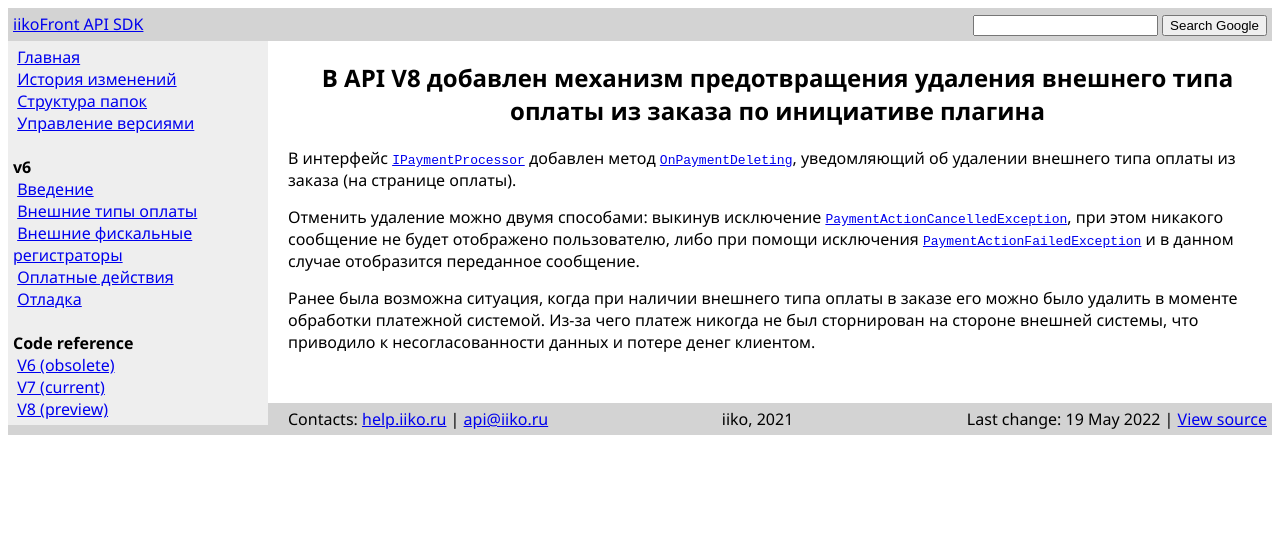
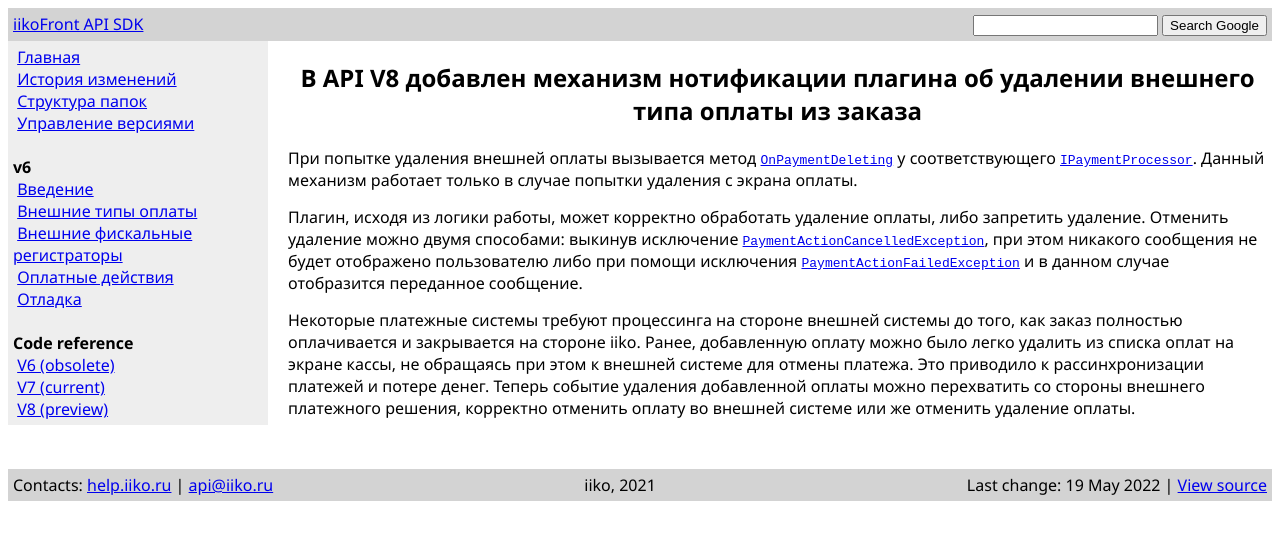
Before and after one commit to iiko/front.api.doc, a Jekyll site: the page built from _posts/2022-03-18-external-payment-removing-api-notification.md, in a window 1280 px wide. Shown: the top 540 px of the page. Built offline with Jekyll 4.4.1, drawn with Linux system fonts in a browser that asks for light colours.

Commit message:
RMS-53338: Предотвращение удаления внешнего типа оплаты из заказа по инициативе плагина
Поправил описание после ревью

```diff
--- a/_posts/2022-03-18-external-payment-removing-api-notification.md
+++ b/_posts/2022-03-18-external-payment-removing-api-notification.md
@@ -1,10 +1,11 @@
 ---
-title: В API V8 добавлен механизм предотвращения удаления внешнего типа оплаты из заказа по инициативе плагина
+title: В API V8 добавлен механизм нотификации плагина об удалении внешнего типа оплаты из заказа
 layout: default
 ---
 
-В интерфейс [`IPaymentProcessor`](https://iiko.github.io/front.api.sdk/v8/html/T_Resto_Front_Api_IPaymentProcessor.htm) добавлен метод [`OnPaymentDeleting`](https://iiko.github.io/front.api.sdk/v8/html/M_Resto_Front_Api_IPaymentProcessor_OnPaymentDeleting.htm), уведомляющий об удалении внешнего типа оплаты из заказа (на странице оплаты).
+При попытке удаления внешней оплаты вызывается метод [`OnPaymentDeleting`](https://iiko.github.io/front.api.sdk/v8/html/M_Resto_Front_Api_IPaymentProcessor_OnPaymentDeleting.htm) у соответствующего [`IPaymentProcessor`](https://iiko.github.io/front.api.sdk/v8/html/T_Resto_Front_Api_IPaymentProcessor.htm). Данный механизм работает только в случае попытки удаления с экрана оплаты.
 
-Отменить удаление можно двумя способами: выкинув исключение [`PaymentActionCancelledException`](https://iiko.github.io/front.api.sdk/v8/html/T_Resto_Front_Api_Exceptions_PaymentActionCancelledException.htm), при этом никакого сообщение не будет отображено пользователю, либо при помощи исключения [`PaymentActionFailedException`](https://iiko.github.io/front.api.sdk/v8/html/T_Resto_Front_Api_Exceptions_PaymentActionFailedException.htm) и в данном случае отобразится переданное сообщение.
+Плагин, исходя из логики работы, может корректно обработать удаление оплаты, либо запретить удаление.
+Отменить удаление можно двумя способами: выкинув исключение [`PaymentActionCancelledException`](https://iiko.github.io/front.api.sdk/v8/html/T_Resto_Front_Api_Exceptions_PaymentActionCancelledException.htm), при этом никакого сообщения не будет отображено пользователю либо при помощи исключения [`PaymentActionFailedException`](https://iiko.github.io/front.api.sdk/v8/html/T_Resto_Front_Api_Exceptions_PaymentActionFailedException.htm) и в данном случае отобразится переданное сообщение.
 
-Ранее была возможна ситуация, когда при наличии внешнего типа оплаты в заказе его можно было удалить в моменте обработки платежной системой. Из-за чего платеж никогда не был сторнирован на стороне внешней системы, что приводило к несогласованности данных и потере денег клиентом.
+Некоторые платежные системы требуют процессинга на стороне внешней системы до того, как заказ полностью оплачивается и закрывается на стороне iiko. Ранее, добавленную оплату можно было легко удалить из списка оплат на экране кассы, не обращаясь при этом к внешней системе для отмены платежа. Это приводило к рассинхронизации платежей и потере денег. Теперь событие удаления добавленной оплаты можно перехватить со стороны внешнего платежного решения, корректно отменить оплату во внешней системе или же отменить удаление оплаты.
```
